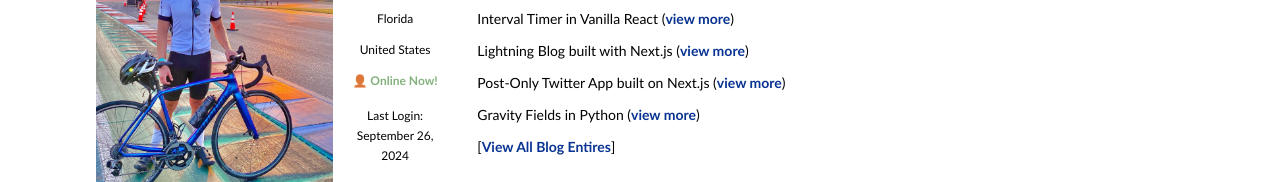
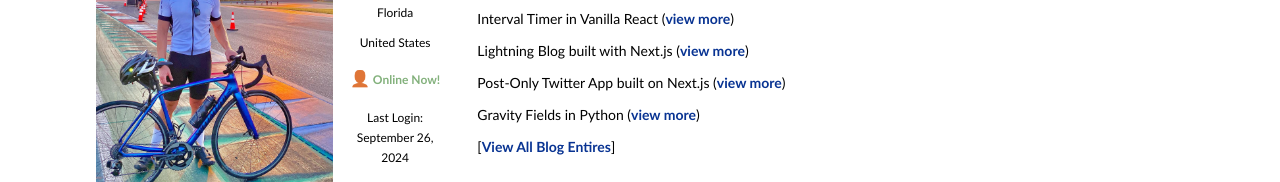
Before and after one commit to davegutierrez0/homepage, an Eleventy site: page src/index.html in a window 1280 px wide. Shown: the part 319-501 px from the top of the page. Built offline with nearby package versions, Linux system fonts and the light colour scheme; Eleventy itself is replaced by a stand-in of ours; files that its build step writes are made by us from their sources.

Commit message:
small change to icon font size

```diff
--- a/src/index.html
+++ b/src/index.html
@@ -75,7 +75,7 @@
           <span>Sunnyside,</span>
           <span>Florida</span>
           <span>United States</span>
-          <span class="text-[#83B17C] font-extrabold"><span class="custom-color-shadow">&#x1F464</span> Online Now!</span>
+          <span class="text-[#83B17C] font-extrabold"><span class="custom-color-shadow text-base">&#x1F464</span> Online Now!</span>
           <span id="todayDate" class="text-center text-wrap leading-5">Last Login:<br/></span>
           <span></span>
         </div>
```
